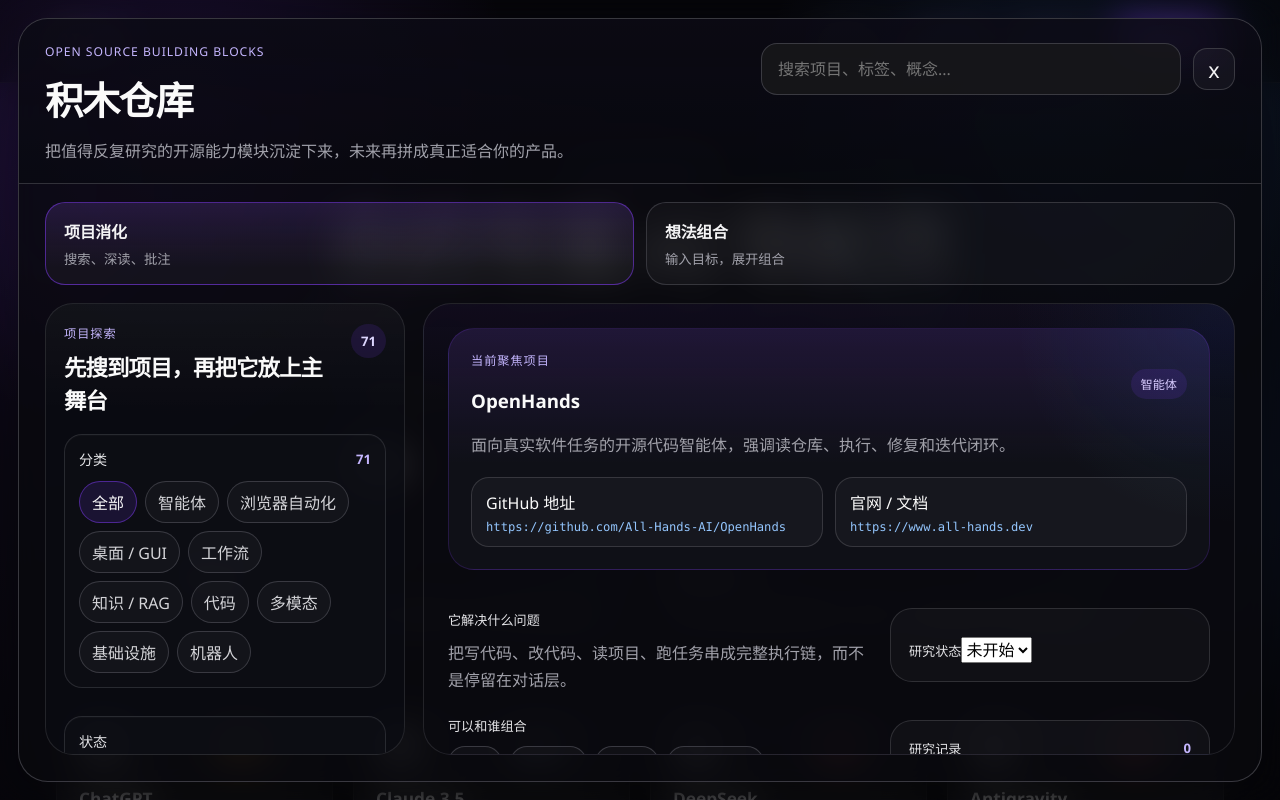
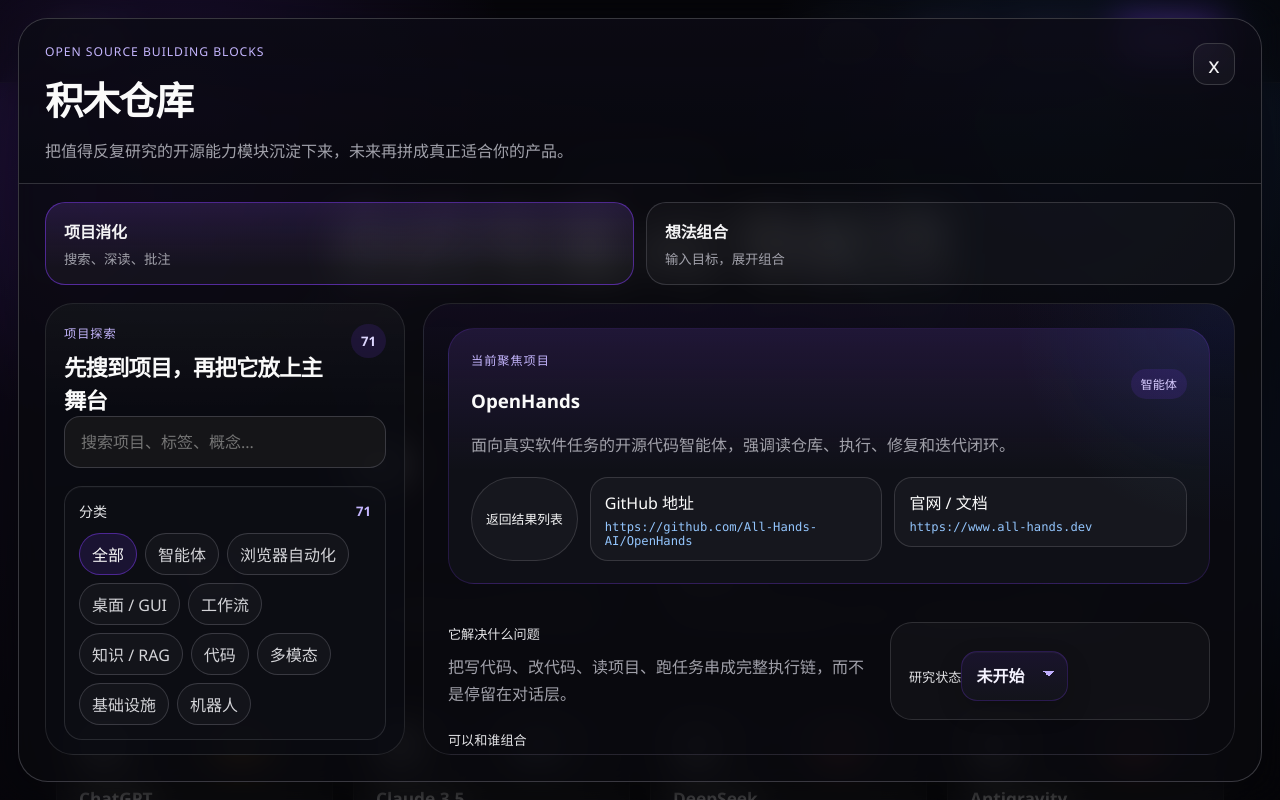
Before and after one commit to 9iliudar/Ai123, a Next.js app: page / in a window 1280 px wide. Both pictures are taken after a click on the button "积木仓库". Shown: the top 800 px of the page. Built offline with nearby package versions, Linux system fonts and the light colour scheme; grey boxes are pictures that could not be loaded.

Commit message:
Fix brick warehouse digest flow

```diff
--- a/app/globals.css
+++ b/app/globals.css
@@ -624,6 +624,11 @@
   width: min(420px, 42vw);
 }
 
+.blocks-digest-search {
+  width: 100%;
+  margin-top: 18px;
+}
+
 .blocks-search input,
 .blocks-detail select,
 .blocks-detail textarea {
@@ -850,8 +855,9 @@
 
 .blocks-focus-actions {
   display: grid;
-  grid-template-columns: repeat(2, minmax(0, 1fr));
+  grid-template-columns: auto repeat(2, minmax(0, 1fr));
   gap: 12px;
+  align-items: start;
 }
 
 .blocks-focus-grid {
@@ -928,6 +934,11 @@
   font-size: 0.8rem;
 }
 
+.blocks-back-action {
+  align-self: stretch;
+  padding-inline: 14px;
+}
+
 .blocks-inline-action:hover {
   border-color: rgba(124, 58, 237, 0.55);
   background: rgba(124, 58, 237, 0.14);
@@ -957,6 +968,43 @@
   margin: 12px auto 0;
   max-width: 620px;
   line-height: 1.8;
+}
+
+.blocks-results-stage {
+  display: grid;
+  gap: 20px;
+}
+
+.blocks-results-head {
+  display: flex;
+  align-items: flex-end;
+  justify-content: space-between;
+  gap: 20px;
+  padding: 8px 4px 0;
+}
+
+.blocks-results-head h3 {
+  margin: 8px 0 0;
+  font-size: 1.55rem;
+  letter-spacing: -0.04em;
+}
+
+.blocks-results-head p {
+  margin: 0;
+  max-width: 360px;
+  color: var(--text-dim);
+  line-height: 1.7;
+  text-align: right;
+}
+
+.blocks-results-grid {
+  display: grid;
+  grid-template-columns: repeat(auto-fill, minmax(280px, 1fr));
+  gap: 20px;
+}
+
+.blocks-results-card {
+  min-height: 220px;
 }
 
 .blocks-filter-card {
@@ -1302,6 +1350,54 @@
 
 .blocks-detail select {
   padding: 12px 14px;
+}
+
+.blocks-status-select {
+  appearance: none;
+  padding: 13px 42px 13px 14px !important;
+  border-radius: 16px;
+  border-color: rgba(124, 58, 237, 0.26);
+  background:
+    linear-gradient(180deg, rgba(124, 58, 237, 0.1), rgba(255, 255, 255, 0.02)),
+    linear-gradient(45deg, transparent 50%, #c4b5fd 50%),
+    linear-gradient(135deg, #c4b5fd 50%, transparent 50%),
+    rgba(16, 17, 24, 0.9);
+  background-position:
+    0 0,
+    calc(100% - 18px) calc(50% - 2px),
+    calc(100% - 12px) calc(50% - 2px),
+    0 0;
+  background-size:
+    auto,
+    6px 6px,
+    6px 6px,
+    auto;
+  background-repeat: no-repeat;
+  box-shadow:
+    inset 0 1px 0 rgba(255, 255, 255, 0.04),
+    0 10px 24px rgba(0, 0, 0, 0.18);
+  color: #f5f3ff;
+  font-weight: 600;
+}
+
+.blocks-status-select:hover {
+  border-color: rgba(124, 58, 237, 0.45);
+  background:
+    linear-gradient(180deg, rgba(124, 58, 237, 0.14), rgba(255, 255, 255, 0.03)),
+    linear-gradient(45deg, transparent 50%, #ddd6fe 50%),
+    linear-gradient(135deg, #ddd6fe 50%, transparent 50%),
+    rgba(18, 19, 27, 0.94);
+  background-position:
+    0 0,
+    calc(100% - 18px) calc(50% - 2px),
+    calc(100% - 12px) calc(50% - 2px),
+    0 0;
+  background-size:
+    auto,
+    6px 6px,
+    6px 6px,
+    auto;
+  background-repeat: no-repeat;
 }
 
 .blocks-detail textarea {
@@ -2100,7 +2196,8 @@
   .blocks-browse-layout,
   .blocks-idea-stage,
   .blocks-focus-actions,
-  .blocks-focus-grid {
+  .blocks-focus-grid,
+  .blocks-results-head {
     grid-template-columns: 1fr;
   }
 
@@ -2140,6 +2237,15 @@
   .blocks-idea-workspace,
   .blocks-idea-hero {
     padding: 18px;
+  }
+
+  .blocks-results-head {
+    display: grid;
+  }
+
+  .blocks-results-head p {
+    max-width: none;
+    text-align: left;
   }
 }
 
--- a/components/brick-warehouse.js
+++ b/components/brick-warehouse.js
@@ -332,9 +332,8 @@
       return;
     }
 
-    const selectedStillVisible = filteredBlocks.some((block) => block.id === selectedId);
-    if (!selectedStillVisible) {
-      setSelectedId(filteredBlocks[0].id);
+    if (selectedId && !filteredBlocks.some((block) => block.id === selectedId)) {
+      setSelectedId(null);
     }
   }, [filteredBlocks, selectedId]);
 
@@ -342,7 +341,8 @@
     return null;
   }
 
-  const selectedBlock = buildingBlocks.find((block) => block.id === selectedId) ?? filteredBlocks[0] ?? null;
+  const selectedBlock = buildingBlocks.find((block) => block.id === selectedId) ?? null;
+  const digestSelectedBlock = filteredBlocks.find((block) => block.id === selectedId) ?? null;
   const selectedStatus = selectedBlock ? blockState[selectedBlock.id]?.status ?? defaultStatus : defaultStatus;
   const selectedRecords = selectedBlock ? [...(blockState[selectedBlock.id]?.records ?? [])].reverse() : [];
 
@@ -405,25 +405,6 @@
           </div>
 
           <div className="blocks-top-actions">
-            <label className="blocks-search">
-              <input
-                type="text"
-                value={query}
-                onChange={(event) => setQuery(event.target.value)}
-                placeholder="搜索项目、标签、概念..."
-              />
-              {query ? (
-                <button
-                  type="button"
-                  className="blocks-search-clear"
-                  aria-label="清空搜索"
-                  title="清空搜索"
-                  onClick={() => setQuery("")}
-                >
-                  x
-                </button>
-              ) : null}
-            </label>
             <button type="button" className="blocks-close" aria-label="关闭积木仓库" title="关闭积木仓库" onClick={onClose}>
               x
             </button>
@@ -459,6 +440,26 @@
                 </div>
                 <strong>{filteredBlocks.length}</strong>
               </div>
+
+              <label className="blocks-search blocks-digest-search">
+                <input
+                  type="text"
+                  value={query}
+                  onChange={(event) => setQuery(event.target.value)}
+                  placeholder="搜索项目、标签、概念..."
+                />
+                {query ? (
+                  <button
+                    type="button"
+                    className="blocks-search-clear"
+                    aria-label="清空搜索"
+                    title="清空搜索"
+                    onClick={() => setQuery("")}
+                  >
+                    x
+                  </button>
+                ) : null}
+              </label>
 
               <div className="blocks-explorer-stack">
                 <section className="blocks-filter-card blocks-filter-card-muted">
@@ -519,56 +520,34 @@
                 </section>
               </div>
 
-              <div className="blocks-result-list">
-                {filteredBlocks.map((block) => {
-                  const status = blockState[block.id]?.status ?? defaultStatus;
-                  return (
-                    <button
-                      key={block.id}
-                      type="button"
-                      className={`blocks-result-item ${selectedBlock?.id === block.id ? "active" : ""}`}
-                      onClick={() => setSelectedId(block.id)}
-                    >
-                      <div className="blocks-card-top">
-                        <span className="blocks-card-category">{blockCategoryLabels[block.category] ?? block.category}</span>
-                        <span className="blocks-card-status">{status}</span>
-                      </div>
-                      <h4>{block.name}</h4>
-                      <p>{block.summary}</p>
-                      <div className="blocks-card-tags">
-                        {block.tags.slice(0, 3).map((tag) => (
-                          <span key={tag}>{tag}</span>
-                        ))}
-                      </div>
-                    </button>
-                  );
-                })}
-              </div>
             </aside>
 
             <section className="blocks-focus scroll-surface">
-              {selectedBlock ? (
+              {digestSelectedBlock ? (
                 <>
                   <div className="blocks-focus-hero">
                     <div className="blocks-focus-copy">
                       <p className="blocks-panel-kicker">当前聚焦项目</p>
                       <div className="blocks-detail-top">
                         <div>
-                          <h3>{selectedBlock.name}</h3>
-                          <p className="blocks-detail-summary">{selectedBlock.summary}</p>
+                          <h3>{digestSelectedBlock.name}</h3>
+                          <p className="blocks-detail-summary">{digestSelectedBlock.summary}</p>
                         </div>
-                        <span className="blocks-detail-category">{blockCategoryLabels[selectedBlock.category] ?? selectedBlock.category}</span>
+                        <span className="blocks-detail-category">{blockCategoryLabels[digestSelectedBlock.category] ?? digestSelectedBlock.category}</span>
                       </div>
                     </div>
 
                     <div className="blocks-focus-actions">
-                      <a href={selectedBlock.github} target="_blank" rel="noreferrer" className="blocks-link-row">
+                      <button type="button" className="blocks-inline-action blocks-back-action" onClick={() => setSelectedId(null)}>
+                        返回结果列表
+                      </button>
+                      <a href={digestSelectedBlock.github} target="_blank" rel="noreferrer" className="blocks-link-row">
                         <span>GitHub 地址</span>
-                        <code>{selectedBlock.github}</code>
+                        <code>{digestSelectedBlock.github}</code>
                       </a>
-                      <a href={selectedBlock.website} target="_blank" rel="noreferrer" className="blocks-link-row">
+                      <a href={digestSelectedBlock.website} target="_blank" rel="noreferrer" className="blocks-link-row">
                         <span>官网 / 文档</span>
-                        <code>{selectedBlock.website}</code>
+                        <code>{digestSelectedBlock.website}</code>
                       </a>
                     </div>
                   </div>
@@ -577,13 +556,13 @@
                     <section className="blocks-focus-main">
                       <section className="blocks-detail-section">
                         <span>它解决什么问题</span>
-                        <p>{selectedBlock.solves}</p>
+                        <p>{digestSelectedBlock.solves}</p>
                       </section>
 
                       <section className="blocks-detail-section">
                         <span>可以和谁组合</span>
                         <div className="blocks-pill-row">
-                          {selectedBlock.composeWith.map((item) => (
+                          {digestSelectedBlock.composeWith.map((item) => (
                             <button key={item} type="button" className="blocks-pill" onClick={() => setQuery(item)}>
                               {item}
                             </button>
@@ -594,7 +573,7 @@
                       <section className="blocks-detail-section">
                         <span>适合产出什么</span>
                         <div className="blocks-pill-row">
-                          {selectedBlock.outputs.map((item) => (
+                          {digestSelectedBlock.outputs.map((item) => (
                             <span key={item} className="blocks-pill blocks-pill-static">
                               {item}
                             </span>
@@ -605,7 +584,7 @@
                       <section className="blocks-detail-section">
                         <span>相关概念</span>
                         <div className="blocks-pill-row">
-                          {(selectedBlock.relatedConcepts ?? []).map((item) => (
+                          {(digestSelectedBlock.relatedConcepts ?? []).map((item) => (
                             <button key={item} type="button" className="blocks-pill" onClick={() => jumpToConcept(item)}>
                               {item}
                             </button>
@@ -616,7 +595,7 @@
                       <section className="blocks-detail-section">
                         <span>标签</span>
                         <div className="blocks-pill-row">
-                          {selectedBlock.tags.map((item) => (
+                          {digestSelectedBlock.tags.map((item) => (
                             <button key={item} type="button" className="blocks-pill" onClick={() => setQuery(item)}>
                               {item}
                             </button>
@@ -628,7 +607,11 @@
                     <aside className="blocks-focus-side">
                       <section className="blocks-detail-section blocks-side-card">
                         <span>研究状态</span>
-                        <select value={selectedStatus} onChange={(event) => updateSelectedBlock({ status: event.target.value })}>
+                        <select
+                          className="blocks-status-select"
+                          value={selectedStatus}
+                          onChange={(event) => updateSelectedBlock({ status: event.target.value })}
+                        >
                           {blockStatuses.map((status) => (
                             <option key={status} value={status}>
                               {status}
@@ -672,9 +655,42 @@
                   </div>
                 </>
               ) : (
-                <div className="blocks-empty">
-                  <h3>没有匹配结果</h3>
-                  <p>换一个关键词、分类或状态试试。</p>
+                <div className="blocks-results-stage">
+                  <div className="blocks-results-head">
+                    <div>
+                      <p className="blocks-panel-kicker">检索结果</p>
+                      <h3>{filteredBlocks.length ? "先看结果，再决定深入哪个项目" : "没有匹配结果"}</h3>
+                    </div>
+                    <p>{filteredBlocks.length ? `当前共有 ${filteredBlocks.length} 个结果` : "换一个关键词、分类或状态试试。"}</p>
+                  </div>
+
+                  {filteredBlocks.length ? (
+                    <div className="blocks-results-grid">
+                      {filteredBlocks.map((block) => {
+                        const status = blockState[block.id]?.status ?? defaultStatus;
+                        return (
+                          <button
+                            key={block.id}
+                            type="button"
+                            className="blocks-card blocks-results-card"
+                            onClick={() => setSelectedId(block.id)}
+                          >
+                            <div className="blocks-card-top">
+                              <span className="blocks-card-category">{blockCategoryLabels[block.category] ?? block.category}</span>
+                              <span className="blocks-card-status">{status}</span>
+                            </div>
+                            <h4>{block.name}</h4>
+                            <p>{block.summary}</p>
+                            <div className="blocks-card-tags">
+                              {block.tags.slice(0, 3).map((tag) => (
+                                <span key={tag}>{tag}</span>
+                              ))}
+                            </div>
+                          </button>
+                        );
+                      })}
+                    </div>
+                  ) : null}
                 </div>
               )}
             </section>
```
